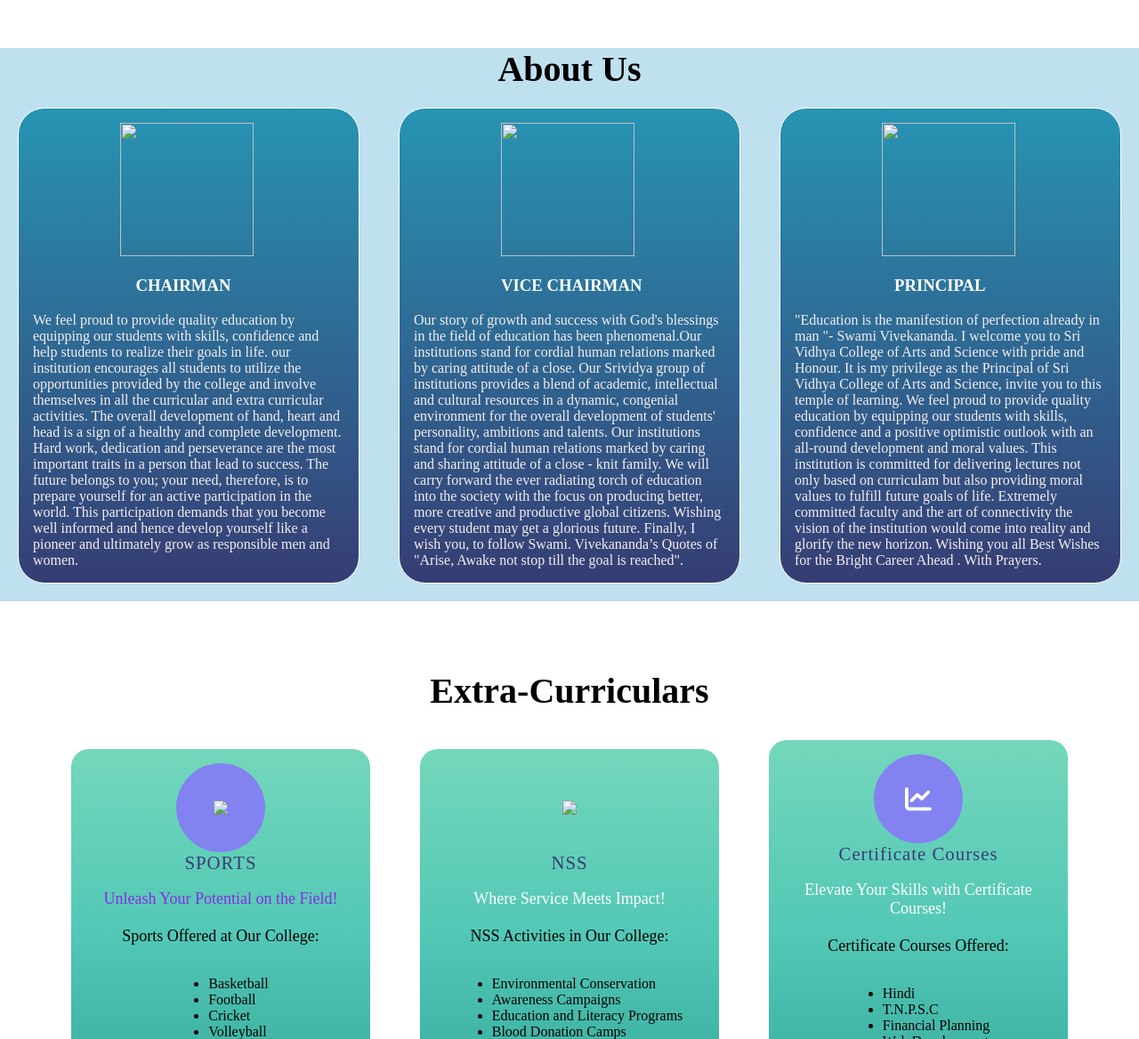
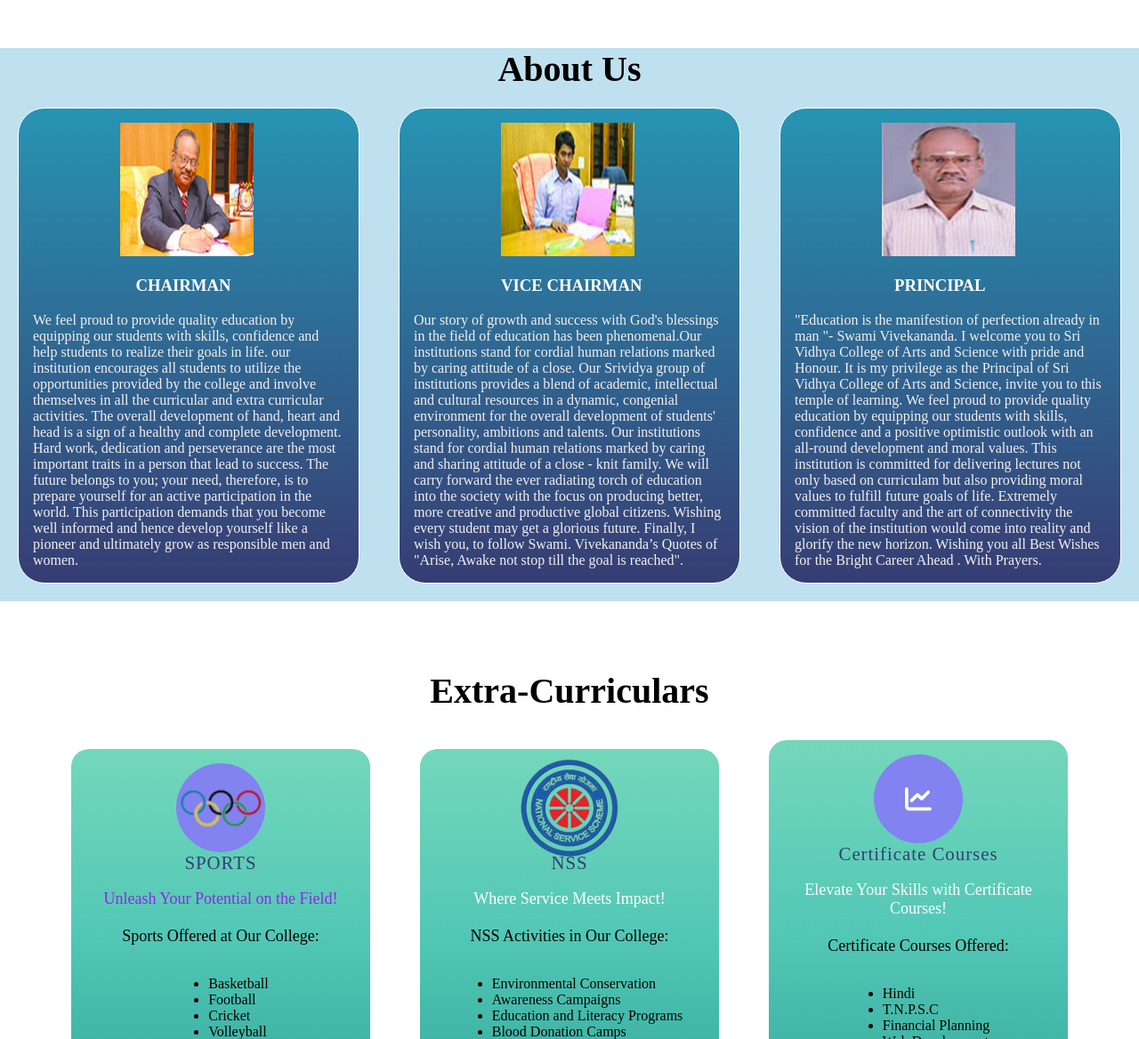
Before and after one commit to Arunkumar387/college, a plain HTML site: page index.html in a window 1280 px wide. Shown: the part 1400-2568 px from the top of the page at 89% size. Drawn offline with Linux system fonts and the light colour scheme; the site is published under a folder, as on GitHub Pages, so addresses that start at the root find nothing; a script that the page names is missing.

Commit message:
Update index.html

```diff
--- a/index.html
+++ b/index.html
@@ -114,7 +114,7 @@
 		</div>
 		<div class="about-text">
 			<div class="about-1">
-				<img src="/images/chairman.jpg">
+				<img src="images/chairman.jpg">
 				<h3 id="chairman"> CHAIRMAN </h3>
 				<p>
 					We feel proud to provide quality education by equipping our students with skills, confidence and
@@ -128,7 +128,7 @@
 				</p>
 			</div>
 			<div class="about-1">
-				<img src="/images/vicechairman.jpg">
+				<img src="images/vicechairman.jpg">
 				<h3 id="vice-chairman"> VICE CHAIRMAN </h3>
 				<p>
 					Our story of growth and success with God's blessings in the field of education has been
@@ -143,7 +143,7 @@
 				</p>
 			</div>
 			<div class="about-1">
-				<img src="/images/principal.jpg">
+				<img src="images/principal.jpg">
 				<h3 id="principal"> PRINCIPAL </h3>
 				<p>
 					"Education is the manifestion of perfection already in man "- Swami Vivekananda. I welcome you to
@@ -170,7 +170,7 @@
 				<div class="my-col">
 					<div class="my-card">
 						<div class="icon">
-							<img src="../images/sports.png">
+							<img src="images/sports.png">
 						</div>
 						<h3 class="greet-heading blue-text"> SPORTS </h3>
 						<p class="small-para">
@@ -189,7 +189,7 @@
 				<div class="my-col">
 					<div class="my-card">
 						<div class="icon1">
-							<img src="../images/nss.png">
+							<img src="images/nss.png">
 						</div>
 						<h3 class="greet-heading blue-text">
 							NSS
```
